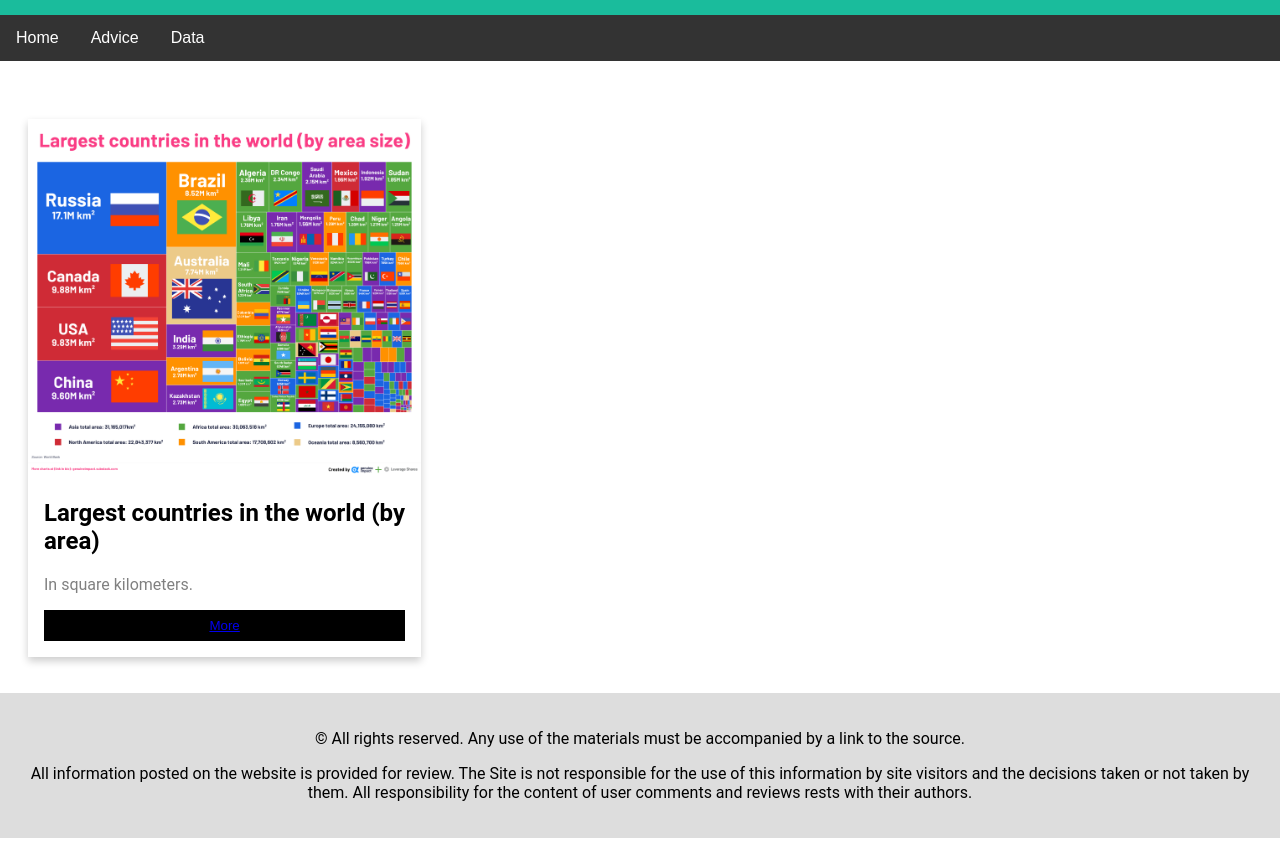
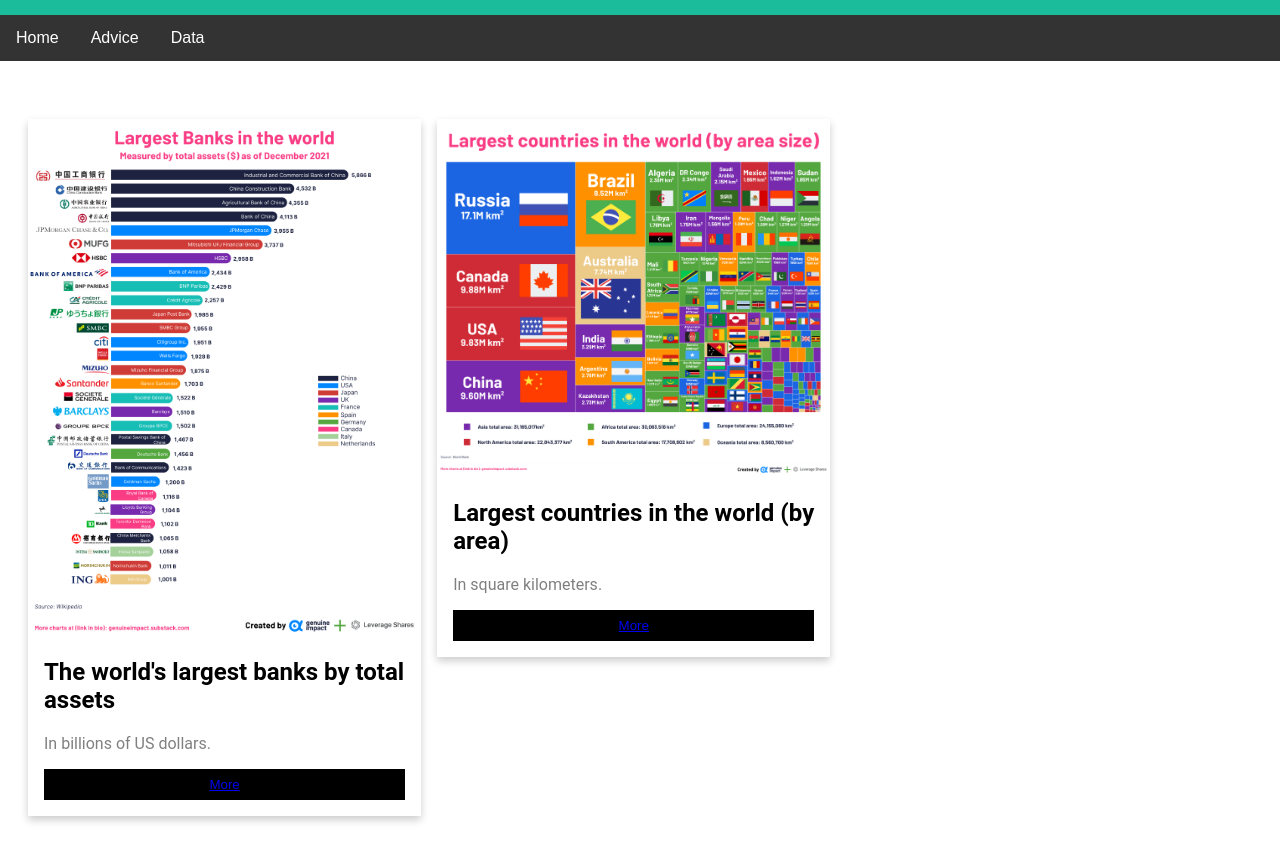
Before and after one commit to daraltnar/daraltnar.github.io, a plain HTML site: page data.html in a window 1280 px wide. Shown: the part 106-952 px from the top of the page. Drawn offline with Linux system fonts and the light colour scheme.

Commit message:
Update data.html
f

```diff
--- a/data.html
+++ b/data.html
@@ -25,6 +25,17 @@
   <div class="row">
 
   <div class="column">
+    <div class="card">
+      <img src="largest-banks.png" style="width:100%">
+      <div class="container">
+        <h2>The world's largest banks by total assets</h2>
+        <p class="title">In billions of US dollars.</p>
+        <p><button class="button"><a href="largest-banks.png" target="_blank">More</a></button></p>
+      </div>
+    </div>
+   </div>
+
+    <div class="column">
     <div class="card">
       <img src="krupnejshie-strany-po-ploshhadi.png" style="width:100%">
       <div class="container">
```
